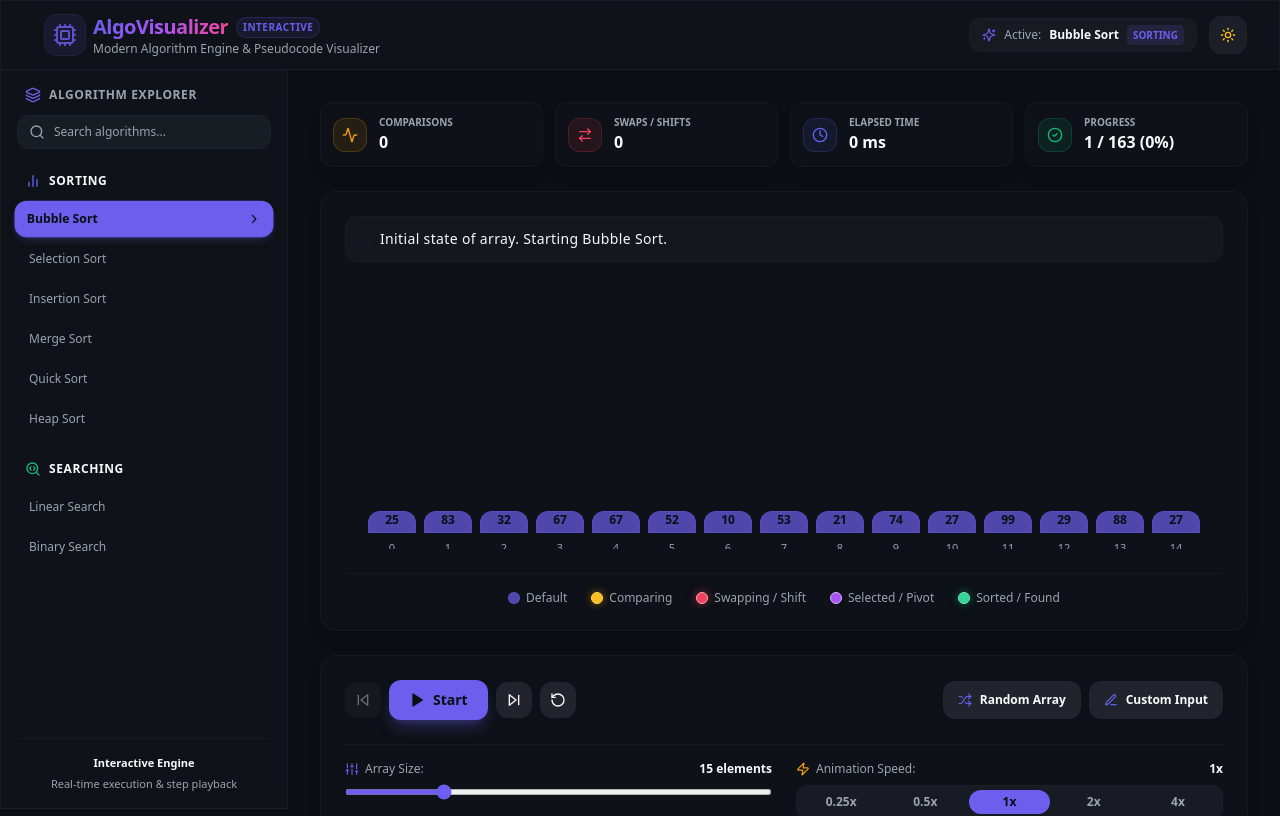
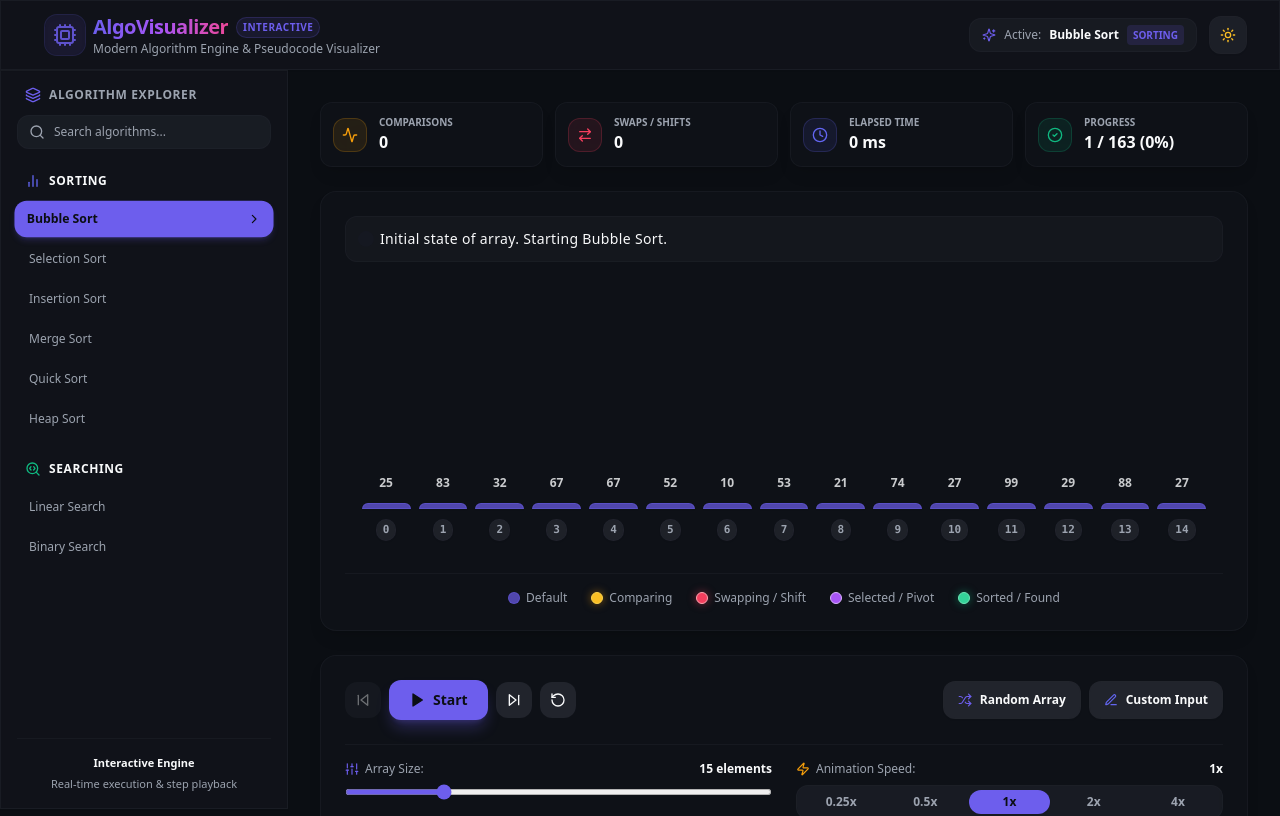
Before and after one commit to sachin11p12/Algorithm-Visualizer, a Next.js app in the folder Frontend/: page / in a window 1280 px wide. Shown: the top 816 px of the page. Built offline with nearby package versions, Linux system fonts and the light colour scheme.

Commit message:
feat: implement VisualizerCanvas component for animated array visualization with step-based highlights

```diff
--- a/Frontend/components/visualizer/VisualizerCanvas.tsx
+++ b/Frontend/components/visualizer/VisualizerCanvas.tsx
@@ -56,31 +56,38 @@ export const VisualizerCanvas: React.FC = () => {
       </div>
 
       {/* Main Array Bar Container */}
-      <div className="relative flex-1 w-full flex items-end justify-center gap-1 sm:gap-2 px-2 pt-8 pb-4 min-h-[220px] overflow-hidden">
+      <div className="relative flex-1 w-full flex items-end justify-center gap-1.5 sm:gap-2 px-2 pt-12 pb-10 min-h-[260px]">
         <AnimatePresence mode="popLayout">
           {array.map((value, idx) => {
             const status = getBarStatus(idx);
-            const heightPercent = Math.max((value / maxVal) * 100, 8);
+            // Calculate proportional height relative to max element value (min 10% height for 1, 100% for max)
+            const heightPercent = Math.max(Math.round((value / maxVal) * 100), 10);
             const inRange = isIndexInSearchRange(idx);
+            const isActiveAction = status === 'comparing' || status === 'swapping' || status === 'found';
 
-            let bgClass = 'bg-primary/70 border-primary/30';
+            let bgClass = 'bg-primary/70 border-primary/40';
             let textClass = 'text-primary-foreground';
             let shadowClass = '';
+            let scaleClass = '';
 
             if (status === 'found') {
-              bgClass = 'bg-gradient-to-t from-emerald-600 to-emerald-400 border-emerald-300';
-              shadowClass = 'shadow-[0_0_20px_rgba(16,185,129,0.6)] z-10 scale-105';
+              bgClass = 'bg-gradient-to-t from-emerald-600 via-emerald-500 to-emerald-400 border-emerald-300';
+              shadowClass = 'shadow-[0_0_25px_rgba(16,185,129,0.7)] z-20';
+              scaleClass = 'scale-110';
             } else if (status === 'swapping') {
-              bgClass = 'bg-gradient-to-t from-rose-600 to-pink-500 border-rose-300';
-              shadowClass = 'shadow-[0_0_20px_rgba(244,63,94,0.6)] z-10 scale-105';
+              bgClass = 'bg-gradient-to-t from-rose-600 via-pink-600 to-rose-400 border-rose-300';
+              shadowClass = 'shadow-[0_0_25px_rgba(244,63,94,0.7)] z-20';
+              scaleClass = 'scale-110 animate-pulse';
             } else if (status === 'comparing') {
-              bgClass = 'bg-gradient-to-t from-amber-500 to-yellow-400 border-amber-300';
-              shadowClass = 'shadow-[0_0_15px_rgba(245,158,11,0.5)] z-10';
+              bgClass = 'bg-gradient-to-t from-amber-500 via-amber-400 to-yellow-300 border-amber-200';
+              shadowClass = 'shadow-[0_0_20px_rgba(245,158,11,0.6)] z-20';
+              scaleClass = 'scale-110';
             } else if (status === 'selected') {
-              bgClass = 'bg-gradient-to-t from-purple-600 to-indigo-500 border-purple-300';
-              shadowClass = 'shadow-[0_0_15px_rgba(168,85,247,0.5)] z-10';
+              bgClass = 'bg-gradient-to-t from-purple-600 via-indigo-600 to-purple-400 border-purple-300';
+              shadowClass = 'shadow-[0_0_20px_rgba(168,85,247,0.6)] z-20';
+              scaleClass = 'scale-105';
             } else if (status === 'sorted') {
-              bgClass = 'bg-gradient-to-t from-emerald-500/80 to-teal-400/80 border-emerald-400/50';
+              bgClass = 'bg-gradient-to-t from-emerald-600/80 to-teal-400/80 border-emerald-400/50';
             }
 
             return (
@@ -90,35 +97,51 @@ export const VisualizerCanvas: React.FC = () => {
                 initial={{ opacity: 0, y: 20 }}
                 animate={{ opacity: 1, y: 0 }}
                 exit={{ opacity: 0, scale: 0.8 }}
-                transition={{ duration: 0.25, ease: 'easeOut' }}
-                className={cn(
-                  'relative flex flex-col items-center justify-end rounded-t-lg transition-colors border group',
-                  bgClass,
-                  shadowClass,
-                  inRange && status === 'default' && 'ring-2 ring-sky-400/50 bg-sky-500/30'
-                )}
+                transition={{ duration: 0.2, ease: 'easeOut' }}
+                className="relative flex flex-col items-center justify-end h-full group"
                 style={{
-                  height: `${heightPercent}%`,
-                  width: `${Math.max(100 / array.length - 1, 1.5)}%`,
-                  minWidth: array.length > 30 ? '8px' : '16px',
-                  maxWidth: '48px',
+                  width: `${Math.max(100 / array.length - 1, 1.8)}%`,
+                  minWidth: array.length > 30 ? '10px' : '20px',
+                  maxWidth: '52px',
                 }}
               >
-                {/* Bar Value Label */}
-                <span
+                {/* Floating Value Label Above Bar */}
+                <div
                   className={cn(
-                    'text-[10px] sm:text-xs font-bold mb-1 transition-transform group-hover:scale-110',
-                    array.length > 35 ? 'hidden sm:block text-[8px]' : '',
-                    textClass
+                    'absolute -top-7 transition-all duration-200 font-extrabold whitespace-nowrap select-none z-30',
+                    isActiveAction ? 'text-xs sm:text-sm scale-125 font-black text-foreground drop-shadow-md' : 'text-[10px] sm:text-xs text-foreground/80'
                   )}
                 >
                   {value}
-                </span>
+                </div>
 
-                {/* Index label underneath bar */}
-                <span className="absolute -bottom-6 text-[9px] sm:text-[11px] font-medium text-muted-foreground">
-                  {idx}
-                </span>
+                {/* Animated Height Bar */}
+                <div
+                  className={cn(
+                    'w-full rounded-t-lg transition-all duration-200 border shadow-sm flex items-start justify-center pt-1',
+                    bgClass,
+                    shadowClass,
+                    scaleClass,
+                    inRange && status === 'default' && 'ring-2 ring-sky-400/60 bg-sky-500/40'
+                  )}
+                  style={{
+                    height: `${heightPercent}%`,
+                  }}
+                />
+
+                {/* Clear Array Index Badge Below Bar */}
+                <div className="absolute -bottom-8 flex items-center justify-center">
+                  <span
+                    className={cn(
+                      'px-1.5 py-0.5 rounded-md font-mono text-[9px] sm:text-[11px] font-bold border transition-colors shadow-sm select-none',
+                      isActiveAction
+                        ? 'bg-primary text-primary-foreground border-primary'
+                        : 'bg-secondary/90 text-muted-foreground border-border/60 hover:text-foreground'
+                    )}
+                  >
+                    {idx}
+                  </span>
+                </div>
               </motion.div>
             );
           })}
@@ -133,19 +156,19 @@ export const VisualizerCanvas: React.FC = () => {
         </div>
         <div className="flex items-center space-x-1.5">
           <span className="w-3 h-3 rounded-full bg-amber-400 border border-amber-300 shadow-[0_0_8px_rgba(245,158,11,0.5)]" />
-          <span className="text-muted-foreground">Comparing</span>
+          <span className="text-muted-foreground font-medium">Comparing</span>
         </div>
         <div className="flex items-center space-x-1.5">
           <span className="w-3 h-3 rounded-full bg-rose-500 border border-rose-300 shadow-[0_0_8px_rgba(244,63,94,0.5)]" />
-          <span className="text-muted-foreground">Swapping / Shift</span>
+          <span className="text-muted-foreground font-medium">Swapping / Shift</span>
         </div>
         <div className="flex items-center space-x-1.5">
           <span className="w-3 h-3 rounded-full bg-purple-500 border border-purple-300" />
-          <span className="text-muted-foreground">Selected / Pivot</span>
+          <span className="text-muted-foreground font-medium">Selected / Pivot</span>
         </div>
         <div className="flex items-center space-x-1.5">
           <span className="w-3 h-3 rounded-full bg-emerald-400 border border-emerald-300 shadow-[0_0_8px_rgba(16,185,129,0.5)]" />
-          <span className="text-muted-foreground">Sorted / Found</span>
+          <span className="text-muted-foreground font-medium">Sorted / Found</span>
         </div>
       </div>
     </div>
```
